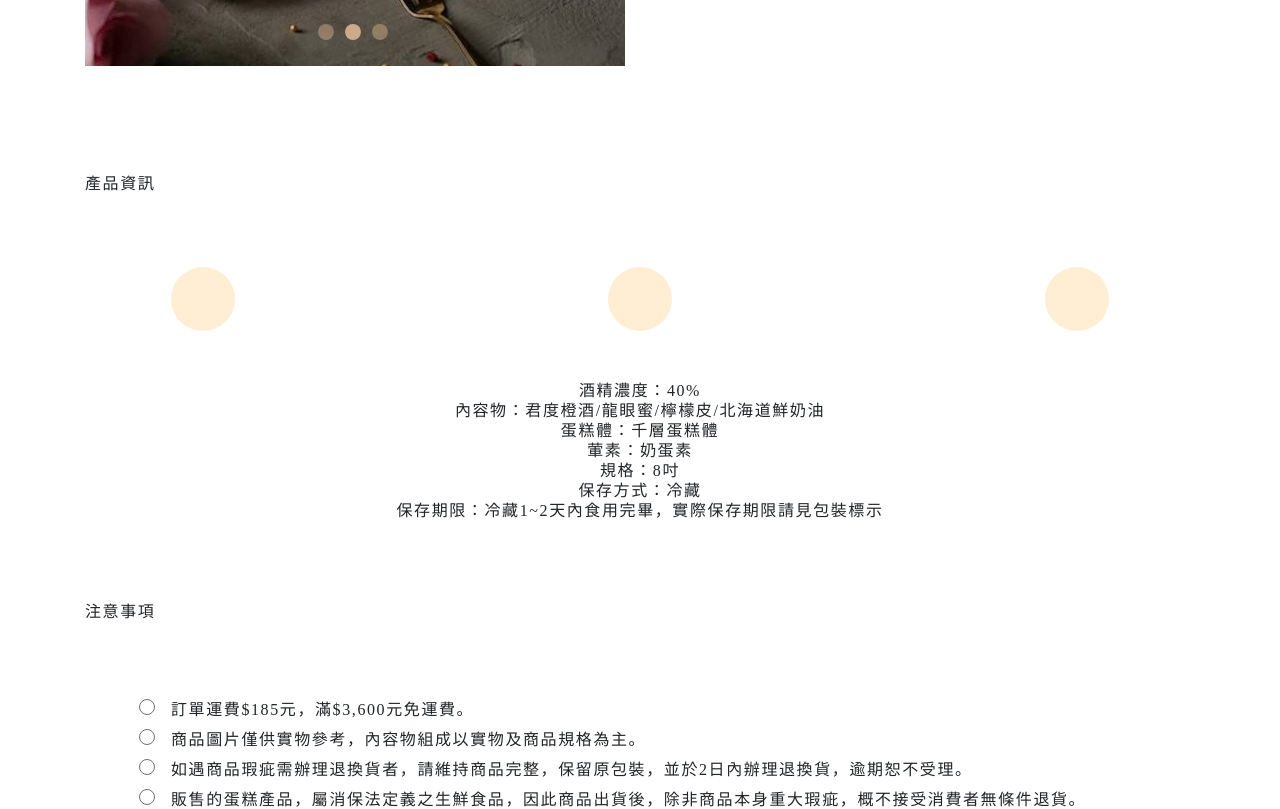
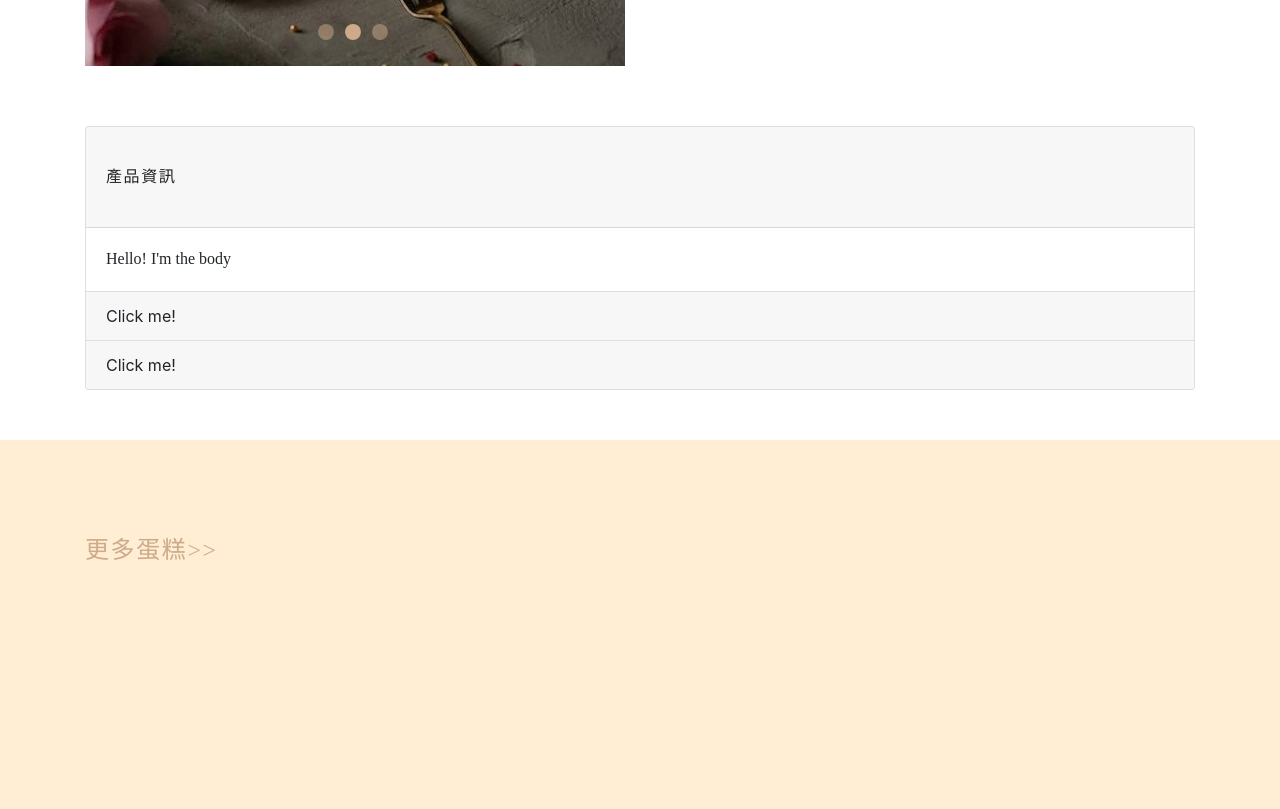
Before and after one commit to linyu0801/react-topic, a React (Create React App) app: page /mainproductdetail in a window 1280 px wide. Shown: the part 700-1509 px from the top of the page. Built offline with nearby package versions, Linux system fonts and the light colour scheme.

Commit message:
加入手風琴元件：姑且推一下目前做到的進度…一個比一個還難是在哈囉

```diff
--- /dev/null
+++ b/src/components/ProductAccordion.js
@@ -0,0 +1,40 @@
+import { Accordion, Card } from 'react-bootstrap'
+// import React, { useState, useEffect } from 'react'
+// import { useAccordionToggle } from 'react-bootstrap/AccordionToggle'
+// import { Card } from 'react-bootstrap/Accordion'
+
+function ProductAccordion() {
+  return (
+    <>
+      <Accordion defaultActiveKey="0">
+        <Card>
+          <Accordion.Toggle as={Card.Header} eventKey="0">
+            <h5 className="k-note">產品資訊</h5>
+            <i className="plus-icon fas fa-plus"></i>
+          </Accordion.Toggle>
+          <Accordion.Collapse eventKey="0">
+            <Card.Body>Hello! I'm the body</Card.Body>
+          </Accordion.Collapse>
+        </Card>
+        <Card>
+          <Accordion.Toggle as={Card.Header} eventKey="1">
+            Click me!
+          </Accordion.Toggle>
+          <Accordion.Collapse eventKey="1">
+            <Card.Body>Hello! I'm another body</Card.Body>
+          </Accordion.Collapse>
+        </Card>
+        <Card>
+          <Accordion.Toggle as={Card.Header} eventKey="2">
+            Click me!
+          </Accordion.Toggle>
+          <Accordion.Collapse eventKey="2">
+            <Card.Body>Hello! I'm another body</Card.Body>
+          </Accordion.Collapse>
+        </Card>
+      </Accordion>
+    </>
+  )
+}
+
+export default ProductAccordion
--- a/src/pages/mainProduct/MainProductDetail.js
+++ b/src/pages/mainProduct/MainProductDetail.js
@@ -4,6 +4,7 @@ import { MdRemove } from 'react-icons/md'
 import { MdAdd } from 'react-icons/md'
 import { MdFavoriteBorder } from 'react-icons/md'
 import ProductCarousel from '../../components/ProductCarousel'
+import ProductAccordion from '../../components/ProductAccordion'
 
 function MainProductDetail() {
   return (
@@ -32,6 +33,7 @@ function MainProductDetail() {
         <div className="row k-mp-lower">
           <div className="col-lg-6 k-left-col">
             <ProductCarousel />
+
             {/* <div className="carousel-box">
               <div
                 id="carouselExampleIndicators"
@@ -118,8 +120,11 @@ function MainProductDetail() {
             </h5>
           </div>
         </div>
+        <div className="accordion">
+          <ProductAccordion />
+        </div>
 
-        <div className="temp-accordion">
+        {/* <div className="temp-accordion">
           <div className="display-one">
             <div className="info-head d-flex justify-content-between d-flex align-items-center">
               <h5 className="k-note">產品資訊</h5>
@@ -245,12 +250,12 @@ function MainProductDetail() {
               </div>
             </div>
           </div>
-        </div>
+        </div> */}
       </div>
       <div className="more-info">
         <h4 className="more container">更多蛋糕</h4>
       </div>
-      <div id="footer" className="temp-footer"></div>
+      {/* <div id="footer" className="temp-footer"></div> */}
     </>
   )
 }
```
